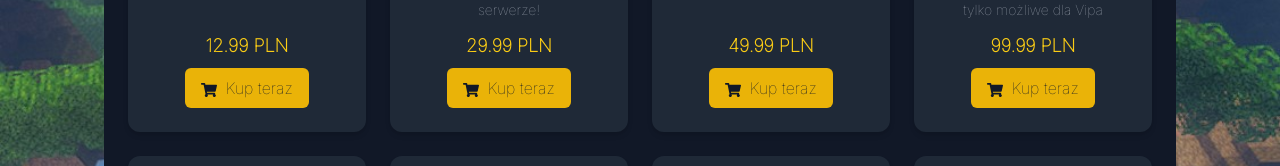
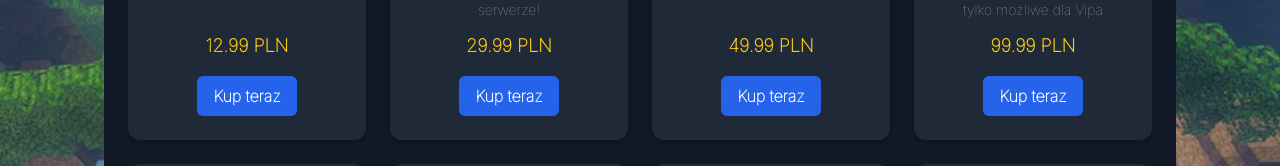
Before and after one commit to rczerwiec/stylowamc, a Next.js app: page /shop in a window 1280 px wide. Shown: the part 569-735 px from the top of the page. Built offline with nearby package versions, Linux system fonts and the light colour scheme; no server answers.

Commit message:
shop buy button fix

```diff
--- a/app/shop/page.tsx
+++ b/app/shop/page.tsx
@@ -160,9 +160,12 @@ export default function Shop() {
             <h3 className="text-xl font-semibold">{item.name}</h3>
             <p className="text-gray-400 text-sm mt-2 flex-grow">{item.description}</p>
             <p className="text-yellow-400 font-bold text-lg mt-3">{item.price}</p>
-            <Link href="/purchase/vip" className="bg-yellow-500 text-gray-900 px-4 py-2 rounded-md mt-2 inline-block">
-              <FaShoppingCart className="inline mr-1" /> Kup teraz
-            </Link>
+            <button
+        onClick={() => openModal(item)}
+        className="mt-4 bg-blue-600 hover:bg-blue-700 text-white py-2 px-4 rounded-md font-semibold transition duration-200"
+      >
+        Kup teraz
+      </button>
           </div>
         ))}
       </div>
```
